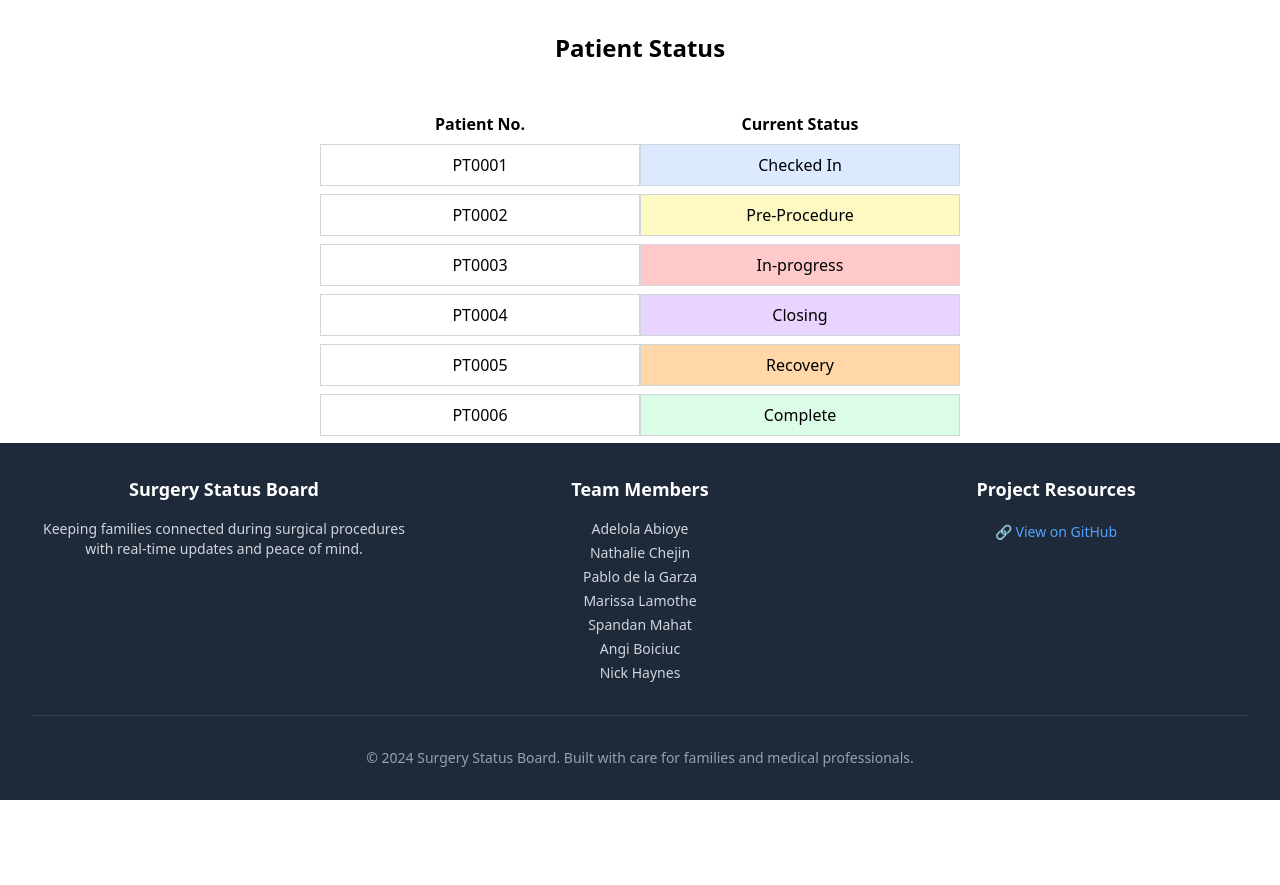
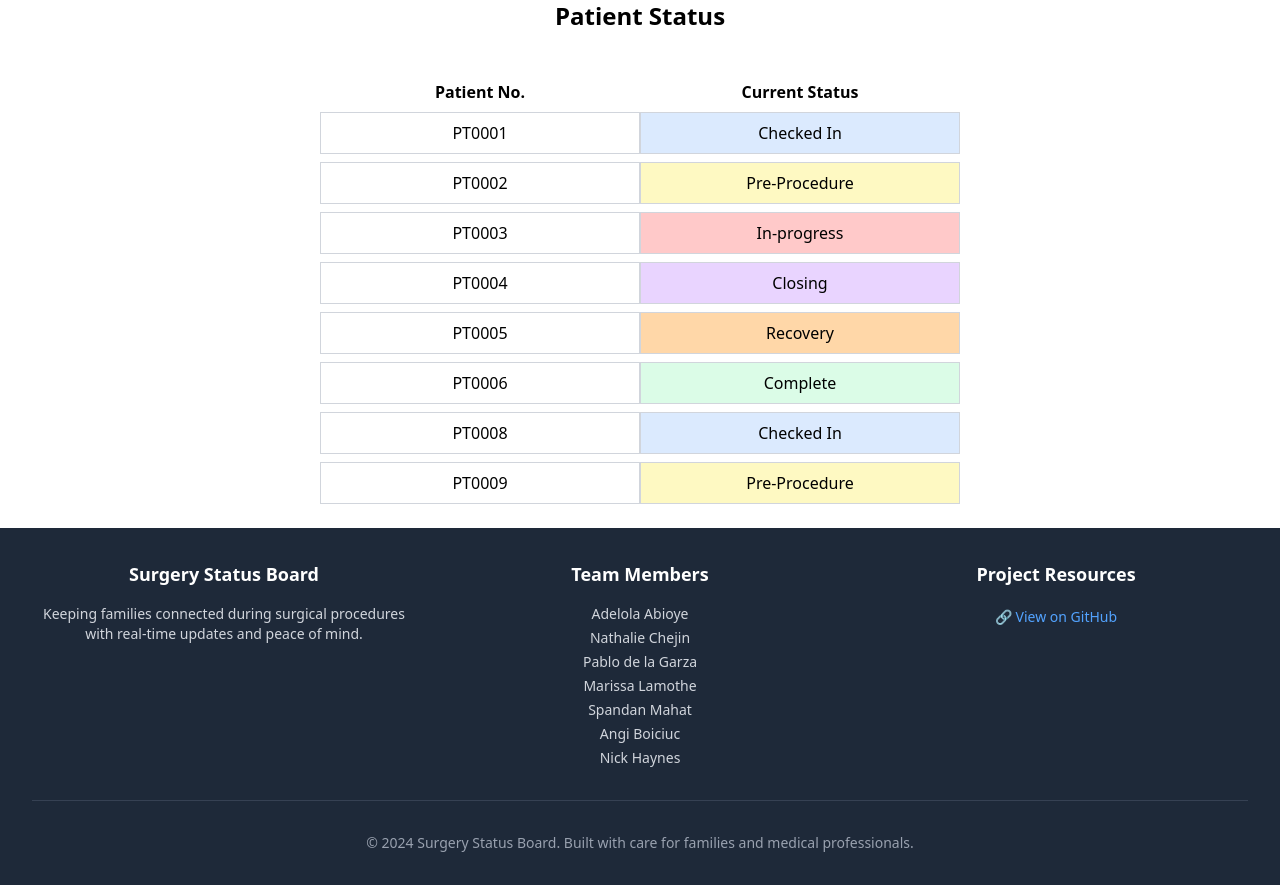
Before and after one commit to chingu-voyages/V56-tier3-team-36, a React (Vite) app in the folder client/: page /patientstatus in a window 1280 px wide. Before the commit the page ends 800 px from the top, so only its background shows below. Built offline with nearby package versions, Linux system fonts and the light colour scheme.

Commit message:
Adding styling to table

```diff
--- a/client/src/components/SimpleTable.jsx
+++ b/client/src/components/SimpleTable.jsx
@@ -21,7 +21,7 @@ export default function SimpleTable({ columns, rows }) {
   };
 
   return (
-    <div className="h-[200px] p-4">
+    <div className="p-4 min-h-0">
       <table className="w-full table-fixed border-separate border-spacing-y-2">
         <thead>
           <tr>
--- a/client/src/pages/PatientStatus.jsx
+++ b/client/src/pages/PatientStatus.jsx
@@ -65,13 +65,11 @@ export default function PatientStatus(){
   );
 
   return(
-    <div className="min-h-screen flex flex-col justify-between">
-      <div className="flex flex-col items-center pt-8">
+    <div className="min-h-screen flex flex-col">
+      <div className="flex-grow flex flex-col items-center">
         <h1 className="text-2xl font-bold mb-6">Patient Status</h1>
-        <div className="w-full flex justify-center">
-          <div className="w-full max-w-2xl">
-        <SimpleTable columns={columns} rows={rows} />
-      </div>
+        <div className="w-full max-w-2xl overflow-auto">
+            <SimpleTable columns={columns} rows={rows} />
         </div>
       </div>
       <Footer />
```
